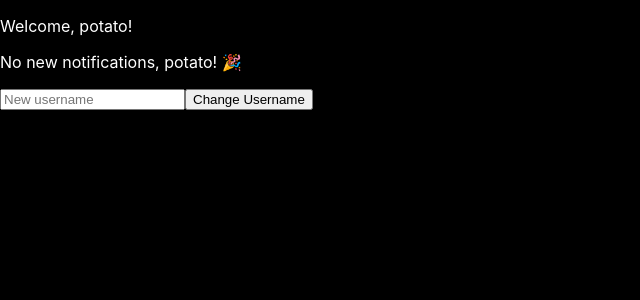
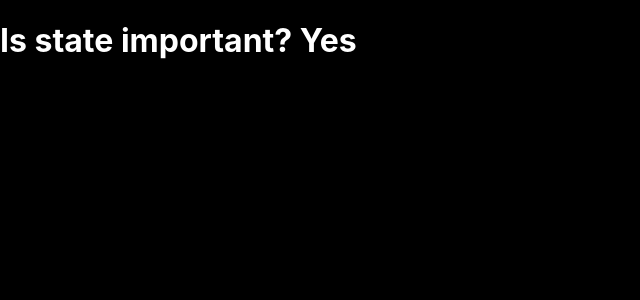
Before and after one commit to sotobry/v-school-level-4, a React (Create React App) app: page / in a window 1280 px wide. Shown: the top 300 px of the page, without its empty margins (0-640 px from the left). Built offline with nearby package versions, Linux system fonts and the light colour scheme.

Commit message:
Finish Create State lesson.

```diff
--- a/src/App.js
+++ b/src/App.js
@@ -12,8 +12,9 @@ import './App.css';
 // import RenderPropsPractice from './lessons/15_renderPropsPractice/RenderPropsPractice';
 // import Context from './lessons/16_context/Context';
 // import { ThemeContextProvider } from './lessons/16_context/themeContext';
-import ContextChallenge1 from './lessons/17_contextChallenge1/ContextChallenge1';
-import { UsernameContextProvider } from './lessons/17_contextChallenge1/usernameContext';
+// import ContextChallenge1 from './lessons/17_contextChallenge1/ContextChallenge1';
+// import { UsernameContextProvider } from './lessons/17_contextChallenge1/usernameContext';
+import UseState from './lessons/18_useState/useState';
 
 function App() {
   return (
@@ -31,9 +32,10 @@ function App() {
       {/* <ThemeContextProvider> */}
       {/* <Context /> */}
       {/* </ThemeContextProvider> */}
-      <UsernameContextProvider>
-        <ContextChallenge1 />
-      </UsernameContextProvider>
+      {/* <UsernameContextProvider> */}
+      {/* <ContextChallenge1 /> */}
+      {/* </UsernameContextProvider> */}
+      <UseState />
     </div>
   );
 }
--- /dev/null
+++ b/src/lessons/18_useState/useState.js
@@ -0,0 +1,12 @@
+import { useState } from 'react';
+
+const UseState = () => {
+
+  const [answer] = useState('Yes');
+  return (
+    <div>
+      <h1>Is state important? {answer}</h1>
+    </div>
+  );
+}
+export default UseState;
```
